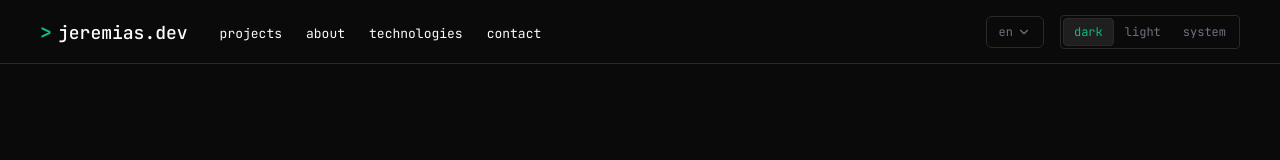
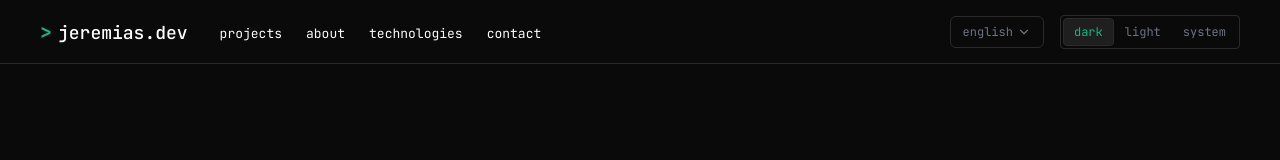
Before and after one commit to jeremiassnts/portfolio, a Next.js app: page /en in a window 1280 px wide. Shown: the top 160 px of the page. Built offline with nearby package versions, Linux system fonts and the light colour scheme.

Commit message:
fix: show full language names in switcher
Update language selector labels to display english and português instead of locale codes.

Made-with: Cursor

```diff
--- a/src/components/ui/lang-switcher.tsx
+++ b/src/components/ui/lang-switcher.tsx
@@ -6,8 +6,8 @@ import { type AppLocale } from "@/i18n/routing";
 import { cn } from "@/lib/utils";
 
 const localeLabels: Record<AppLocale, string> = {
-  pt: "pt-br",
-  en: "en",
+  pt: "português",
+  en: "english",
 };
 
 export interface LangSwitcherProps {
```
